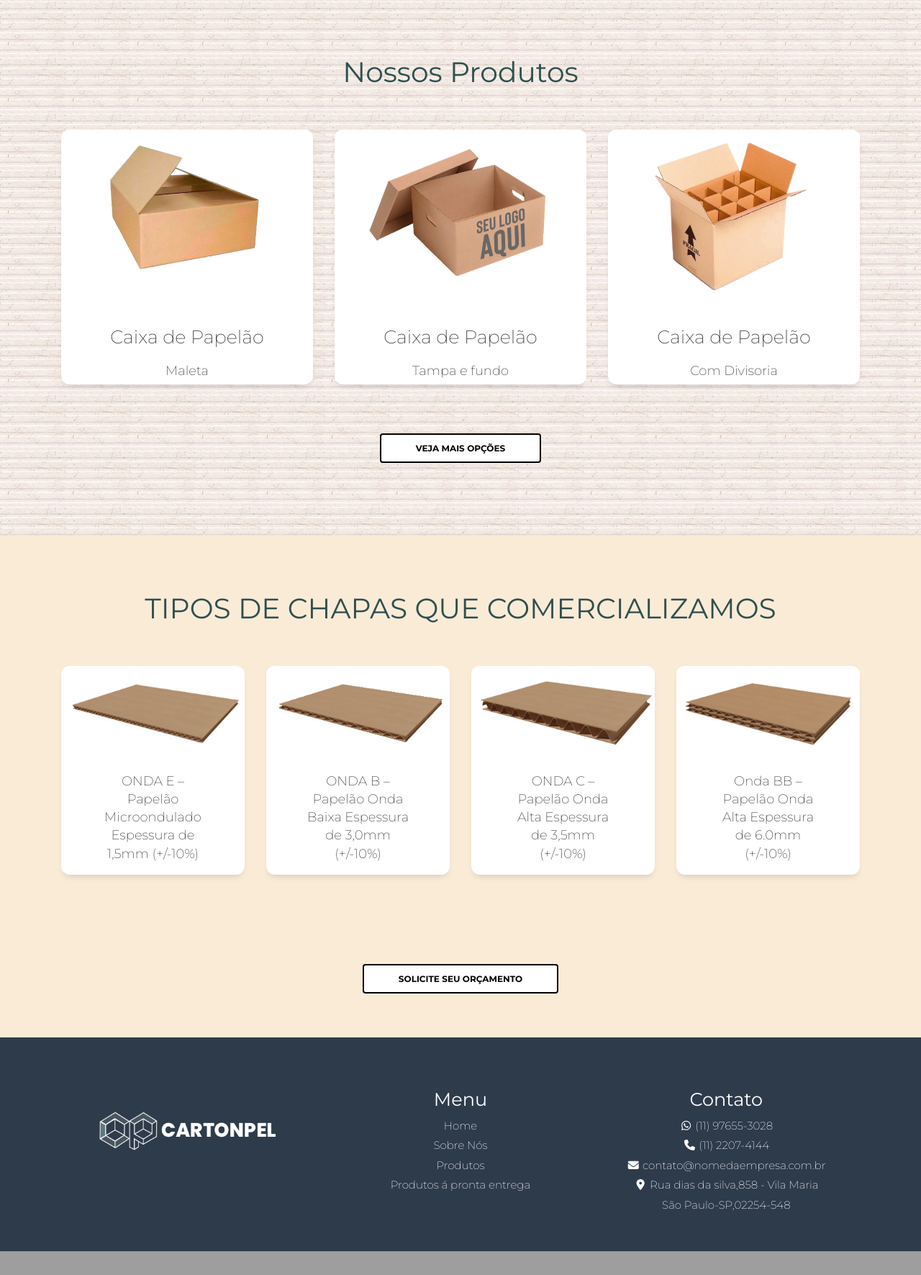
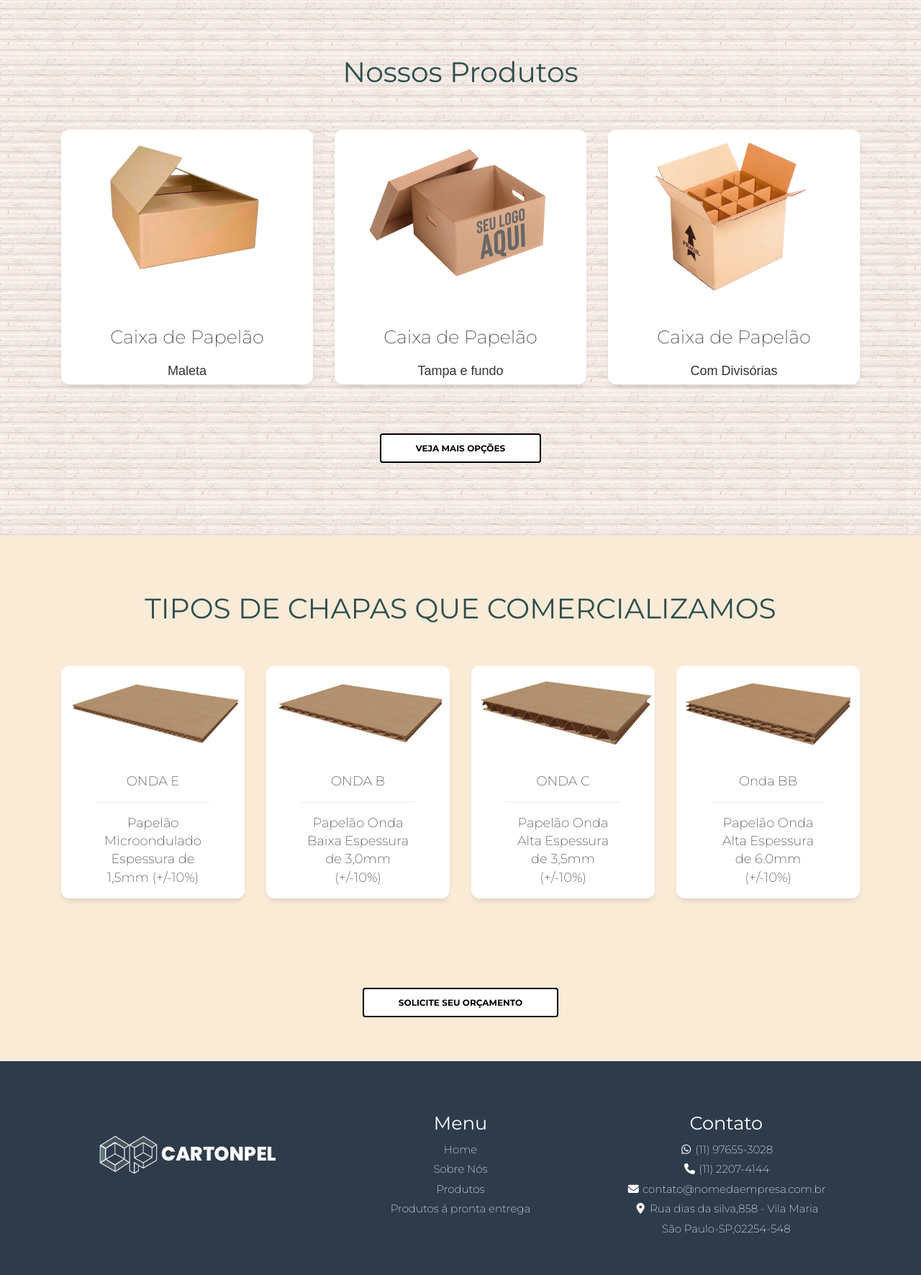
Before and after one commit to MicheleSouzaSantana/fabricada_cartonagem, a PHP site: page / in a window 1280 px wide. Shown: the part 1124-2895 px from the top of the page at 72% size. Before the commit the page ends 2862 px from the top, so only its background shows below. Run offline with PHP 8.4, Linux system fonts and the light colour scheme; some libraries are stand-ins or nearby versions.

Commit message:
atualização

```diff
--- a/assets/css/michele.css
+++ b/assets/css/michele.css
@@ -26,8 +26,13 @@ img {
 }
 .cp{
     font-size:large;
+    font-family: sans-serif;
 }
 
+.cp2{
+    font-family: sans-serif;
+
+}
 .chapas{
     background-color:antiquewhite;
 
--- a/index.html
+++ b/index.html
@@ -201,7 +201,7 @@ The above copyright notice and this permission notice shall be included in all c
                         <div class="zoom">
                             <img src="./assets/img/06 (7).png" alt="caixa">
                             <h3 class="py-2 mb-2 px-5">Caixa de Papelão</h3>
-                            <p class="cp">Com Divisoria</p>
+                            <p class="cp">Com Divisórias</p>
                         </div>
                     </div>
                 </div>
@@ -225,16 +225,16 @@ The above copyright notice and this permission notice shall be included in all c
                     <div class="card">
                         <div class="zoom">
                             <img src="./assets/img/chapa1.jpg" alt="caixa">
-                            <h3 class="discricao py-2 mb-2 px-5">ONDA E – Papelão Microondulado
+                            <h3 class="discricao py-2 mb-2 px-5">ONDA E <hr> Papelão Microondulado
                            Espessura de 1,5mm (+/-10%)</h3>
-                        </div>
+                      </div>
                     </div>
                 </div>
                 <div class="col-sm-12 col-lg-3 py-5">
                     <div class="card">
                         <div class="zoom">
                             <img src="./assets/img/chapa2.jpg" alt="caixa">
-                            <h3 class="discricao py-2 mb-2 px-5">ONDA B – Papelão Onda Baixa
+                            <h3 class="discricao py-2 mb-2 px-5">ONDA B <hr> Papelão Onda Baixa
                               Espessura de 3,0mm (+/-10%) </h3>
                         </div>
                     </div>
@@ -243,7 +243,7 @@ The above copyright notice and this permission notice shall be included in all c
                     <div class="card">
                         <div class="zoom">
                             <img src="./assets/img/chapa3.jpg" alt="caixa">
-                            <h3 class="discricao py-2 mb-2 px-5"> ONDA C – Papelão Onda Alta
+                            <h3 class="discricao py-2 mb-2 px-5"> ONDA C <hr> Papelão Onda Alta
                                 Espessura <br>de 3,5mm <br>(+/-10%)</h3>
                         </div>
                     </div>
@@ -252,7 +252,7 @@ The above copyright notice and this permission notice shall be included in all c
                     <div class="card ">
                         <div class="zoom">
                             <img src="./assets/img/chapa4.jpg" alt="caixa">
-                            <h3 class="discricao py-2 mb-2 px-5">Onda BB – Papelão Onda Alta
+                            <h3 class="discricao py-2 mb-2 px-5">Onda BB <hr> Papelão Onda Alta
                                 Espessura <br>de 6.0mm <br>(+/-10%)</h3>
                         </div>
                     </div>
```
Also changed, not shown: produtos.html (+14 -12 lines).
